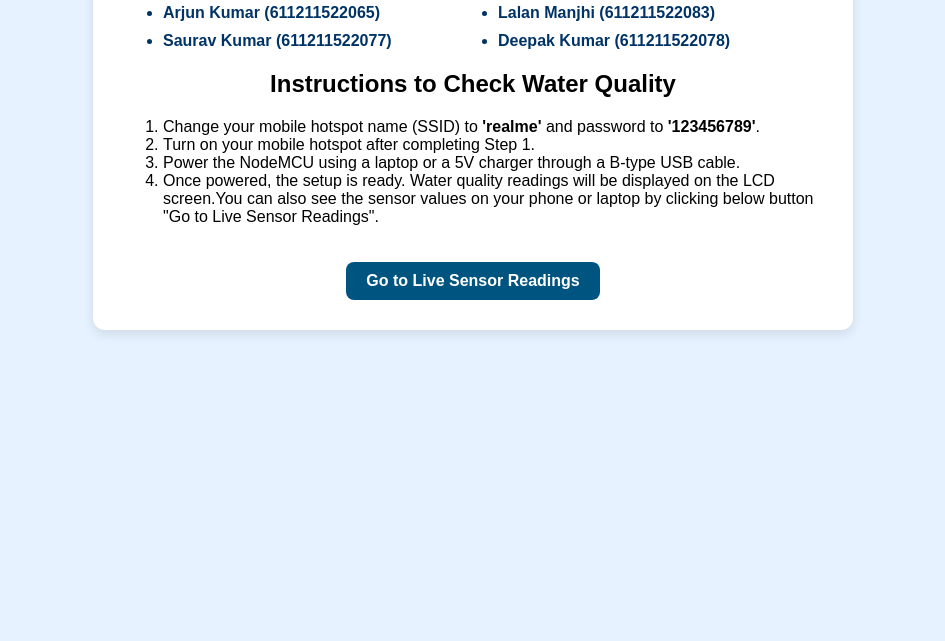
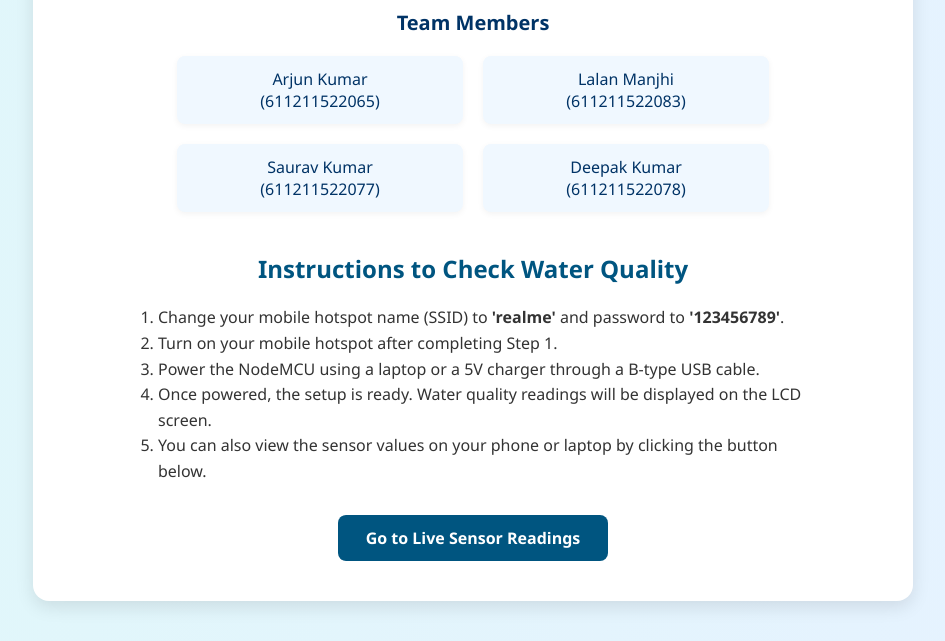
Before and after one commit to arjun5961110/Water-Monitoring-, a plain HTML site: page index.html in a window 1280 px wide. Shown: the part 160-801 px from the top of the page, without its empty margins (167-1112 px from the left). Drawn offline with Linux system fonts and the light colour scheme.

Commit message:
Update index.html

```diff
--- a/index.html
+++ b/index.html
@@ -1,62 +1,99 @@
 <!DOCTYPE html>
 <html lang="en">
 <head>
-  <meta charset="UTF-8">
-  <meta name="viewport" content="width=device-width, initial-scale=1">
-  <title>Smart Water Monitoring System</title>
+  <meta charset="UTF-8" />
+  <meta name="viewport" content="width=device-width, initial-scale=1" />
+  <title>Smart Water Quality Monitoring System</title>
   <style>
     body {
-      font-family: Arial, sans-serif;
-      background: #e6f2ff;
+      font-family: 'Segoe UI', Tahoma, Geneva, Verdana, sans-serif;
+      background: linear-gradient(to right, #e0f7fa, #e6f2ff);
       margin: 0;
-      padding: 20px;
+      padding: 0;
+    }
+
+    .container {
+      max-width: 800px;
+      margin: 40px auto;
+      background: #ffffff;
+      padding: 40px;
+      border-radius: 16px;
+      box-shadow: 0 6px 18px rgba(0, 0, 0, 0.1);
       text-align: center;
     }
-    .container {
-      max-width: 700px;
-      margin: auto;
-      background: #fff;
-      padding: 30px;
-      border-radius: 12px;
-      box-shadow: 0 4px 12px rgba(0,0,0,0.1);
-    }
+
     h1 {
       color: #005580;
+      margin-bottom: 10px;
     }
+
+    .team-title {
+      font-size: 20px;
+      margin: 25px 0 10px;
+      color: #003366;
+      font-weight: bold;
+    }
+
     .team-members {
-      font-weight: bold;
+      display: flex;
+      flex-wrap: wrap;
+      justify-content: center;
+      list-style: none;
+      padding: 0;
+      margin: 0 0 30px;
+    }
+
+    .team-members li {
+      background: #f0f8ff;
+      margin: 10px;
+      padding: 12px 18px;
+      border-radius: 8px;
       color: #003366;
+      font-weight: 500;
+      box-shadow: 0 2px 6px rgba(0, 0, 0, 0.05);
+      flex: 1 1 40%;
+      max-width: 250px;
+    }
+
+    h2 {
+      color: #005580;
+      margin-top: 20px;
+    }
+
+    ol {
       text-align: left;
-      margin-bottom: 20px;
+      margin: 0 auto 30px;
+      padding-left: 20px;
+      color: #333;
+      font-size: 16px;
+      line-height: 1.6;
+      max-width: 650px;
     }
-    .team-inline {
-      display: block;
-    }
-    @media (min-width: 768px) {
-      .team-inline {
-        display: flex;
-        flex-wrap: wrap;
-        gap: 10px;
-      }
-      .team-inline li {
-        flex: 1 1 45%;
-      }
-    }
-    a.button {
+
+    .button {
       display: inline-block;
-      margin-top: 20px;
-      padding: 10px 20px;
       background-color: #005580;
-      color: white;
+      color: #ffffff;
+      padding: 12px 28px;
       text-decoration: none;
       border-radius: 8px;
+      font-size: 16px;
       font-weight: bold;
+      transition: background-color 0.3s ease;
     }
-    a.button:hover {
+
+    .button:hover {
       background-color: #0077b3;
     }
-    ol {
-      text-align: left;
+
+    @media (max-width: 600px) {
+      .team-members li {
+        flex: 1 1 100%;
+      }
+
+      .container {
+        padding: 20px;
+      }
     }
   </style>
 </head>
@@ -64,12 +101,12 @@
   <div class="container">
     <h1>Smart Water Quality Monitoring System</h1>
 
-    <p><strong>Team Members</strong></p>
-    <ul class="team-members team-inline">
-      <li>Arjun Kumar (611211522065)</li>
-      <li>Lalan Manjhi (611211522083)</li>
-      <li>Saurav Kumar (611211522077)</li>
-      <li>Deepak Kumar (611211522078)</li>
+    <div class="team-title">Team Members</div>
+    <ul class="team-members">
+      <li>Arjun Kumar<br>(611211522065)</li>
+      <li>Lalan Manjhi<br>(611211522083)</li>
+      <li>Saurav Kumar<br>(611211522077)</li>
+      <li>Deepak Kumar<br>(611211522078)</li>
     </ul>
 
     <h2>Instructions to Check Water Quality</h2>
@@ -77,7 +114,8 @@
       <li>Change your mobile hotspot name (SSID) to <strong>'realme'</strong> and password to <strong>'123456789'</strong>.</li>
       <li>Turn on your mobile hotspot after completing Step 1.</li>
       <li>Power the NodeMCU using a laptop or a 5V charger through a B-type USB cable.</li>
-      <li>Once powered, the setup is ready. Water quality readings will be displayed on the LCD screen.You can also see the sensor values on your phone or laptop by clicking below button "Go to Live Sensor Readings".</li>
+      <li>Once powered, the setup is ready. Water quality readings will be displayed on the LCD screen.</li>
+      <li>You can also view the sensor values on your phone or laptop by clicking the button below.</li>
     </ol>
 
     <a class="button" href="https://arjun5961110.github.io/Water-Monitoring-/monitor.html">Go to Live Sensor Readings</a>
```
